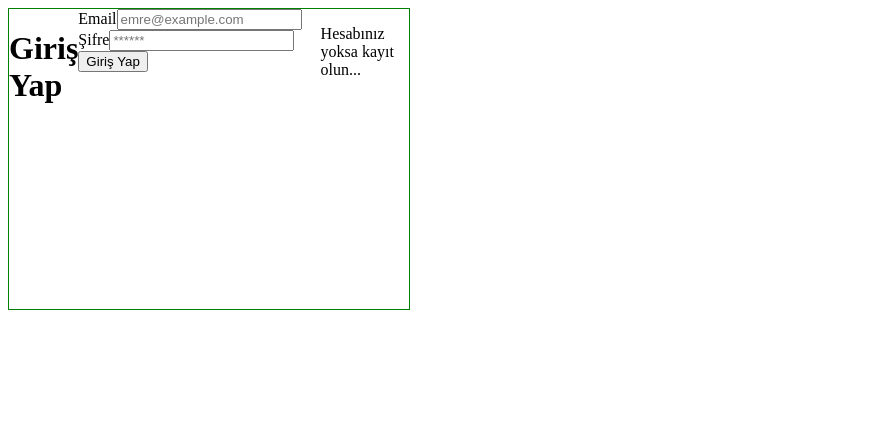
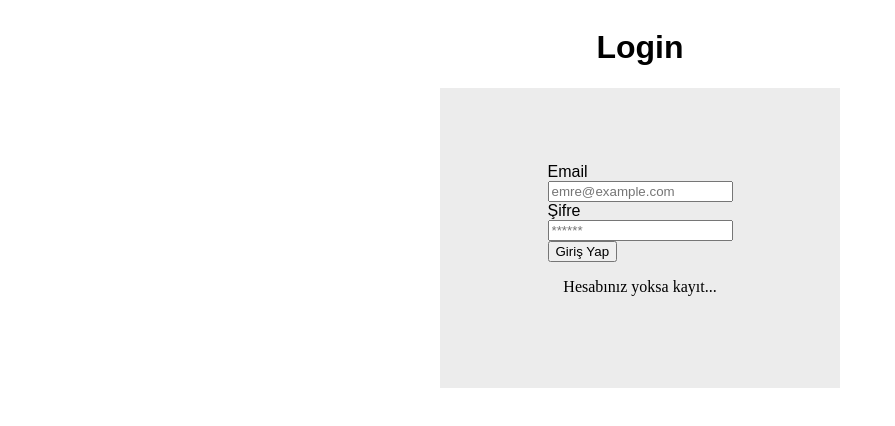
Before and after one commit to yasinemreerce/film-finder, a Next.js app in the folder film-finder-frontend/: page /user/login in a window 1280 px wide. Shown: the top 426 px of the page, without its empty margins (0-895 px from the left). Built offline with nearby package versions, Linux system fonts and the light colour scheme; a web font is replaced by a local one.

Commit message:
Login Register ufak css düzenlemeleri

```diff
--- a/film-finder-frontend/src/app/user/login/page.js
+++ b/film-finder-frontend/src/app/user/login/page.js
@@ -49,11 +49,14 @@ export default function Login() {
   }
 
   return (
+    <>
+      <div className={styles["login-container"]}>
+        <h1 className="promt-bold">Login</h1>
         <div className={styles["container"]}>
-      <h1>Giriş Yap</h1>
 
           <form onSubmit={handleLogin}>
-        <label>Email</label>
+              <label className="promt-regular text">Email</label>
+              <br />
               <input
                 type="email"
                 value={email}
@@ -61,8 +64,9 @@ export default function Login() {
                 onChange={(e) => setEmail(e.target.value)}
                 required
             />
-
-        <label>Şifre</label>
+            <br />
+            <label className="promt-regular">Şifre</label>
+            <br />
             <input
                 type="password"
                 value={password}
@@ -70,12 +74,14 @@ export default function Login() {
                 onChange={(e) => setPassword(e.target.value)}
                 required
             />
-
-        <input type="submit" value="Giriş Yap" />
+            <br />
+            <input type="submit" value="Giriş Yap" className="submit"/>
           </form>
 
-      <p onClick={handleRegisterRedirect}>Hesabınız yoksa kayıt olun...</p>
+          <p onClick={handleRegisterRedirect}>Hesabınız yoksa kayıt...</p>
             {message && <p style={{ marginTop: "1rem", color: "#444" }}>{message}</p>}
         </div>
+      </div>
+    </>
   );
 }
--- a/film-finder-frontend/src/app/user/style.module.css
+++ b/film-finder-frontend/src/app/user/style.module.css
@@ -1,6 +1,57 @@
 .container {
         display: flex;
-        border: 1px solid green;
+        color: black;
+        background-color: rgb(236, 236, 236);
         width: 400px;
         height: 300px;
+        flex-direction: column;
+        justify-content: center;
+        align-items: center;
 }
+
+.form {
+        display: flex;
+        flex-direction: column;
+        width: 80%;
+        margin: 0 auto;
+        gap: 1px;
+        padding: 10px;
+}
+
+.submit {
+        width: 100%;
+        padding: 10px;
+        background-color: #4CAF50;
+        color: white;
+        border: none;
+        border-radius: 5px;
+        cursor: pointer;
+}
+
+.text {
+        width: 100%;
+        padding: 10px;
+        border: 1px solid #ccc;
+        border-radius: 5px;
+        box-sizing: border-box;
+}
+
+.login-container {
+        display: flex;
+        flex-direction: column;
+        align-items: center;
+        justify-content: center;
+        width: 100%;
+        height: 100%;
+        margin: 0 auto;
+}
+
+.register-container {
+        display: flex;
+        flex-direction: column;
+        align-items: center;
+        justify-content: center;
+        width: 100%;
+        height: 100%;
+        margin: 0 auto;
+}
```
Also changed, not shown: film-finder-frontend/src/app/user/register/page.js (+11 -8 lines). Lines whose indentation alone changed are shown as unchanged.
